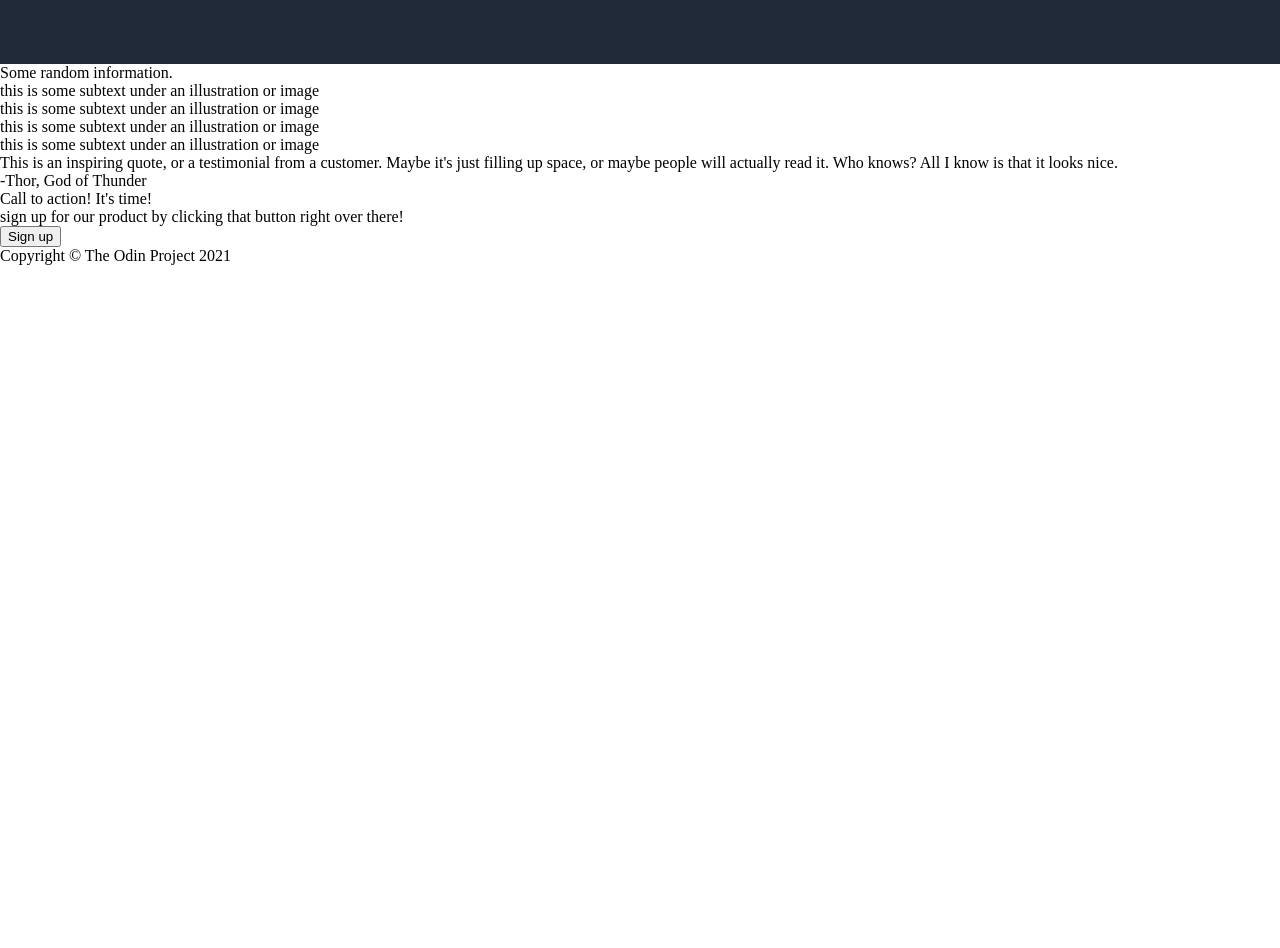
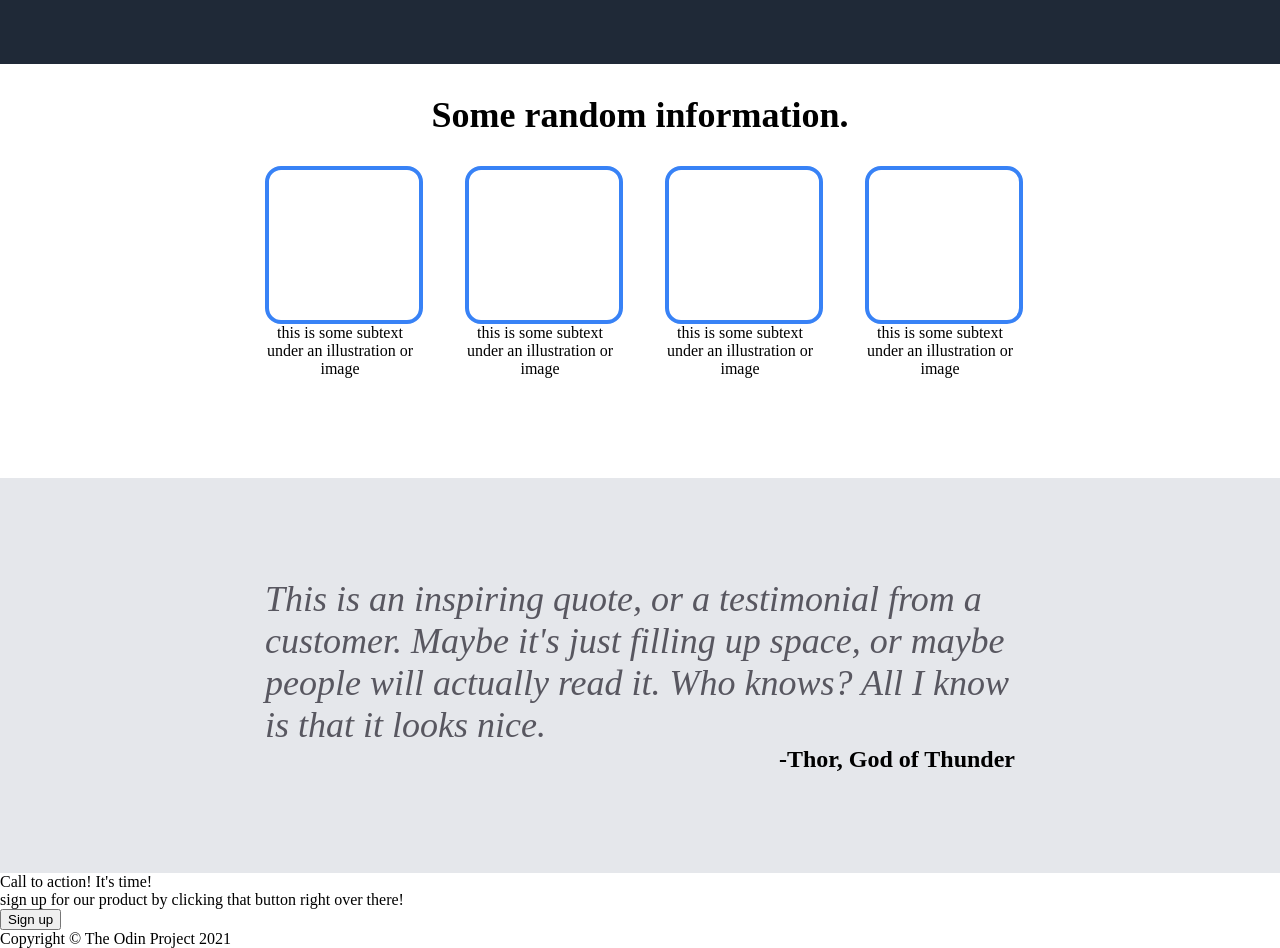
Before and after one commit to amujib2003/odin-landing-page, a plain HTML site: page index.html in a window 1280 px wide. Shown: the part 380-1328 px from the top of the page. Before the commit the page ends 800 px from the top, so only its background shows below. Drawn offline with Linux system fonts and the light colour scheme.

Commit message:
Establish basis for photo-grid-container and quote-container

```diff
--- a/index.html
+++ b/index.html
@@ -29,18 +29,43 @@
       </div>
     </div>
 
-  <div class="photo-grid-container">
-    <div>Some random information.</div>
-    <div>this is some subtext under an illustration or image</div>
-    <div>this is some subtext under an illustration or image</div>
-    <div>this is some subtext under an illustration or image</div>
-    <div>this is some subtext under an illustration or image</div>
-  </div>
+    <div class="info-title">Some random information.</div>
+    <div class="photo-grid-container">
+      <div class="info">
+        <div class="box">
 
-  <div class="container">
-    <div>This is an inspiring quote, or a testimonial from a customer. Maybe it's just filling up space, or maybe people will actually read it. Who knows? All I know is that it looks nice.</div>
-    <div>-Thor, God of Thunder</div>
-  </div>
+        </div>
+
+        <div>this is some subtext under an illustration or image</div>
+      </div>
+
+      <div class="info">
+        <div class="box">
+
+        </div>
+        <div>this is some subtext under an illustration or image</div>
+      </div>
+
+      <div class="info">
+        <div class="box">
+
+        </div>
+        <div>this is some subtext under an illustration or image</div>
+      </div>
+
+      <div class="info">
+        <div class="box">
+
+        </div>
+        <div>this is some subtext under an illustration or image</div>
+      </div>
+    </div>
+   <div class="quote-container">
+    <div class="quote-text">This is an inspiring quote, or a testimonial from a customer. Maybe it's just filling up space, or maybe people will actually read it. Who knows? All I know is that it looks nice.</div>
+   </div>
+   <div class="container">
+    <div class="thor">-Thor, God of Thunder</div>
+   </div>
 
   <div class="sign-up">
     <div>Call to action! It's time!</div>
--- a/styles.css
+++ b/styles.css
@@ -83,3 +83,64 @@ body {
     font-size: 18px;
     color: #F9FAF8;
 }
+
+/*The following selectors are for all the images and subtext underneath the banner.*/
+.info-title {
+    font-size: 36px;
+    font-weight: bolder;
+    text-align: center;
+    padding: 30px 0px;
+
+}
+
+.photo-grid-container {
+    padding-bottom: 100px;
+    display: flex;
+    justify-content: center;
+    gap: 50px;
+}
+
+.info {
+    max-width: 150px;
+    display: flex;
+    flex-direction: column;
+    justify-content: center;
+    text-align: center;
+
+}
+
+.box {
+    border: 4px solid #3882F6;
+    border-radius: 16px;
+    width: 150px;
+    height: 150px;
+}
+
+/*The following selectors targeted are for the quote.*/
+.quote-container {
+    display: flex;
+    justify-content: center;
+    background-color: #E5E7EB;
+    padding-top: 100px;
+}
+
+.quote-text {
+    font-size: 36px;
+    font-style: italic;
+    width: 750px;
+    color: #585760;
+}
+
+.container {
+    display: flex;
+    justify-content: center;
+    background-color: #E5E7EB;
+    padding-bottom: 100px;
+}
+
+.thor {
+    font-weight: bolder;
+    width: 750px;
+    text-align: end;
+    font-size: 24px;
+}
```
